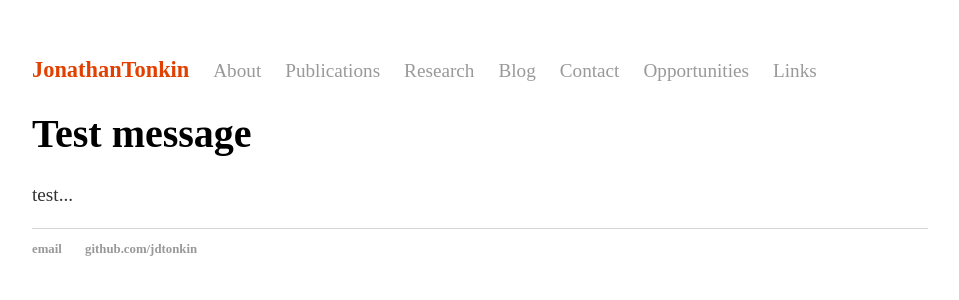
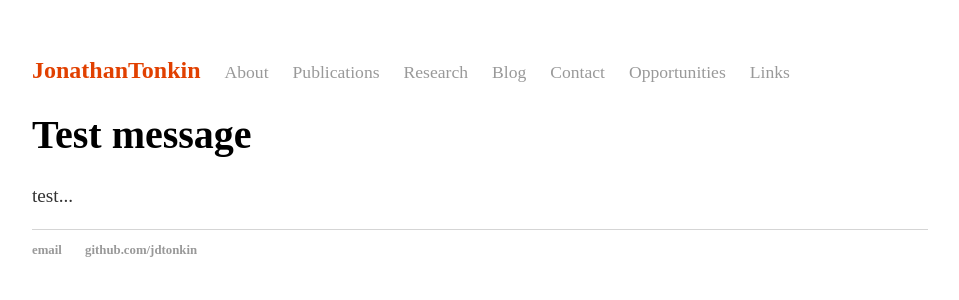
Before and after one commit to jdtonkin/jdtonkin.github.io, a Jekyll site: the page built from index.html, in a window 1280 px wide. Shown: the top 300 px of the page, without its empty margins (160-1119 px from the left). Built offline with Jekyll 4.4.1, drawn with Linux system fonts in a browser that asks for light colours.

Commit message:
Update main.css

```diff
--- a/css/main.css
+++ b/css/main.css
@@ -19,10 +19,10 @@ nav ul, footer ul a {
      color: #999;
 }
 
-nav ul a { color: #999; font-size: 1.2em; font-weight: normal; }
-nav ul .activepage a { color: #E14000; font-size: 1.4em; font-weight: bold;}
-nav ul li .activepage a { color: #E14000; font-size: 1.4em; font-weight: bold;}
-nav ul li a:hover { color: #E14000; font-size: 1.4em; font-weight: bold;}
+nav ul a { color: #999; font-size: 1.1em; font-weight: normal; }
+nav ul .activepage a { color: #E14000; font-size: 1.5em; font-weight: bold;}
+nav ul li .activepage a { color: #E14000; font-size: 1.5em; font-weight: bold;}
+nav ul li a:hover { color: #E14000; font-size: 1.5em; font-weight: bold;}
 
 
 footer { border-top: 1px solid #d5d5d5; font-size: .8em; }
```
